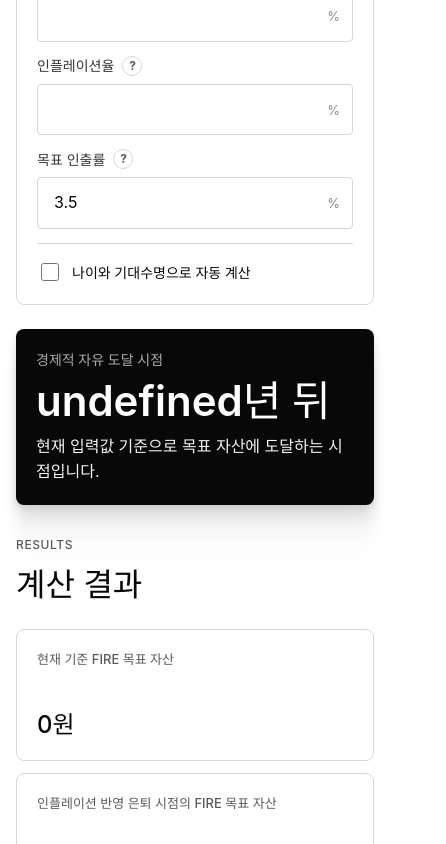
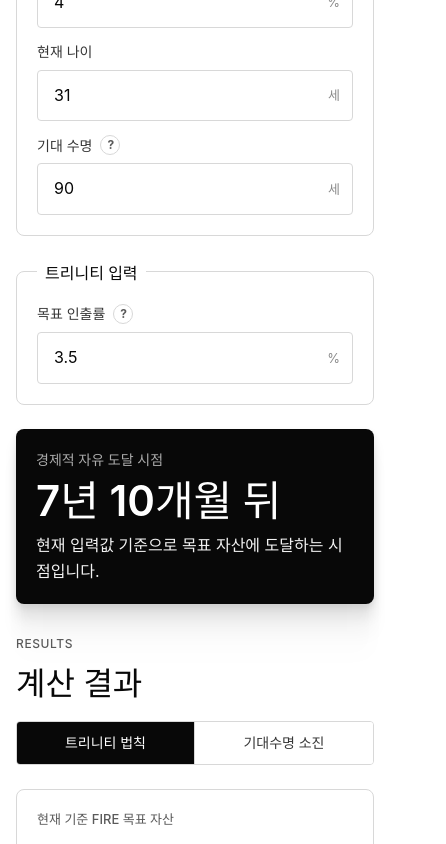
Before and after one commit to heojay/fire-calculator, a React (Vite) app: page / in a window 390 px wide. Shown: the part 980-1824 px from the top of the page, 446 px wide, since content can reach past the window. Built offline with nearby package versions, Linux system fonts and the light colour scheme.

Commit message:
기대수명 소진 계산 모드 UI 추가
공통 입력을 월 저축액, 월 소비액, 실질 수익률 중심으로 바꾸고 트리니티/기대수명 소진 탭을 추가했다.

README에는 두 계산 모드의 월 단위 계산 기준과 입력값 변경 사항을 반영했다.

```diff
--- a/src/App.tsx
+++ b/src/App.tsx
@@ -3,47 +3,46 @@
 import {
   FIRE_PRESETS,
   calculateFireScenarios,
+  calculateYearsToWork,
   percentInputToRate,
   rateToPercentInput,
+  type DepletionResult,
   type FireInputs,
+  type FireProjection,
   type FireScenarioResult,
-  type FireYearProjection,
 } from "./fireCalculator";
 
 type NumericFormValue = number | "";
+type CalculationMode = "trinity" | "depletion";
 
 type FormValues = {
   investableAssets: NumericFormValue;
-  annualIncome: NumericFormValue;
-  annualExpenses: NumericFormValue;
-  annualReturnRate: NumericFormValue;
-  incomeGrowthRate: NumericFormValue;
-  inflationRate: NumericFormValue;
-  withdrawalMode: "manual" | "auto";
+  monthlySavings: NumericFormValue;
+  monthlyExpenses: NumericFormValue;
+  annualRealReturnRate: NumericFormValue;
   targetWithdrawalRate: NumericFormValue;
   currentAge: NumericFormValue;
   lifeExpectancy: NumericFormValue;
 };
 
-type NumericFormField = Exclude<keyof FormValues, "withdrawalMode">;
+type NumericFormField = keyof FormValues;
 
-const requiredFields = [
-  ["investableAssets", "현재 투자 가능 자산", "원"],
-  ["annualIncome", "연 수입", "원"],
-  ["annualExpenses", "연 생활비", "원"],
-  ["annualReturnRate", "연 투자 수익률", "%"],
-  ["incomeGrowthRate", "연 수입 증가율", "%"],
-  ["inflationRate", "인플레이션율", "%"],
+const commonFields = [
+  ["investableAssets", "현재 보유 자산", "원"],
+  ["monthlySavings", "월 평균 저축액", "원"],
+  ["monthlyExpenses", "월 평균 소비액", "원"],
+  ["annualRealReturnRate", "연평균 예상 실질 수익률", "%"],
+  ["currentAge", "현재 나이", "세"],
+  ["lifeExpectancy", "기대 수명", "세"],
 ] as const;
 
 const fieldHelpText: Partial<Record<NumericFormField, string>> = {
-  annualReturnRate:
-    "개인 투자자의 비용, 세금, 위험 감수 차이를 감안해 장기 기본값은 명목 5%로 둡니다.",
-  incomeGrowthRate:
-    "장기 임금과 소득 증가 가정은 과도하게 높이지 않고 명목 3%를 기본값으로 둡니다.",
-  inflationRate: "장기 계산에서는 한국은행 물가안정목표에 가까운 2%를 기본값으로 둡니다.",
+  annualRealReturnRate:
+    "인플레이션을 차감한 장기 실질 수익률입니다. 별도 물가 상승률은 입력하지 않습니다.",
   targetWithdrawalRate:
-    "연 생활비를 FIRE 목표 자산으로 환산하는 비율입니다. 낮을수록 더 보수적인 목표 자산이 나옵니다.",
+    "월 소비액을 FIRE 목표 자산으로 환산하는 비율입니다. 낮을수록 더 보수적인 목표 자산이 나옵니다.",
+  lifeExpectancy:
+    "기대수명 소진 모드에서는 이 나이까지 현재 소비 수준을 유지하는 데 필요한 근로 기간을 계산합니다.",
 };
 
 const scenarioClassNames = ["scenario-conservative", "scenario-base", "scenario-optimistic"];
@@ -51,6 +50,7 @@
 const fireExamplePreset = FIRE_PRESETS.find((preset) => preset.id === "fire-example")!;
 
 function App() {
+  const [calculationMode, setCalculationMode] = useState<CalculationMode>("trinity");
   const [formValues, setFormValues] = useState<FormValues>(() =>
     presetToFormValues(fireExamplePreset.values),
   );
@@ -58,6 +58,7 @@
 
   const inputs = useMemo(() => formValuesToInputs(formValues), [formValues]);
   const scenarios = useMemo(() => calculateFireScenarios(inputs), [inputs]);
+  const depletionResult = useMemo(() => calculateYearsToWork(inputs), [inputs]);
   const baseScenario = scenarios[1];
   const selectedScenario =
     scenarios.find((scenario) => scenario.name === selectedScenarioName) ?? baseScenario;
@@ -66,13 +67,6 @@
     setFormValues((current) => ({
       ...current,
       [field]: value === "" ? "" : Number(value),
-    }));
-  };
-
-  const handleWithdrawalModeChange = (enabled: boolean) => {
-    setFormValues((current) => ({
-      ...current,
-      withdrawalMode: enabled ? "auto" : "manual",
     }));
   };
 
@@ -87,8 +81,8 @@
           <p className="eyebrow">FIRE CALCULATOR</p>
           <h1>경제적 자유까지 얼마나 걸릴까요?</h1>
           <p className="lead">
-            투자 가능 자산, 수입, 생활비를 바탕으로 FIRE 도달 시점과 필요한 목표 자산을
-            계산합니다.
+            현재 자산, 월 저축액, 월 소비액을 바탕으로 FIRE 목표 도달 시점과 기대수명까지
+            버티기 위한 최소 근로 기간을 계산합니다.
           </p>
         </section>
       </header>
@@ -110,8 +104,8 @@
             </button>
           </div>
 
-          <Fieldset title="필수 입력">
-            {requiredFields.map(([field, label, suffix]) => (
+          <Fieldset title="공통 입력">
+            {commonFields.map(([field, label, suffix]) => (
               <NumberField
                 key={field}
                 label={label}
@@ -121,49 +115,55 @@
                 onChange={(value) => handleFieldChange(field, value)}
               />
             ))}
+          </Fieldset>
+
+          {calculationMode === "trinity" && (
+            <Fieldset title="트리니티 입력">
               <NumberField
                 label="목표 인출률"
                 suffix="%"
-              value={
-                formValues.withdrawalMode === "auto"
-                  ? rateToPercentInput(baseScenario.projections[0].targetWithdrawalRate)
-                  : formValues.targetWithdrawalRate
-              }
-              readOnly={formValues.withdrawalMode === "auto"}
+                value={formValues.targetWithdrawalRate}
                 helpText={fieldHelpText.targetWithdrawalRate}
                 onChange={(value) => handleFieldChange("targetWithdrawalRate", value)}
               />
-            <AutoWithdrawalSettings
-              enabled={formValues.withdrawalMode === "auto"}
-              currentAge={formValues.currentAge}
-              lifeExpectancy={formValues.lifeExpectancy}
-              appliedRate={baseScenario.projections[0].targetWithdrawalRate}
-              onToggle={handleWithdrawalModeChange}
-              onFieldChange={handleFieldChange}
+            </Fieldset>
+          )}
+
+          <ResultHero
+            mode={calculationMode}
+            scenario={baseScenario}
+            depletionResult={depletionResult}
           />
-          </Fieldset>
-
-          <ResultHero scenario={baseScenario} />
         </section>
 
         <section className="results-panel">
-          <div className="section-heading">
+          <div className="section-heading results-heading">
+            <div>
               <p className="eyebrow">RESULTS</p>
               <h2>계산 결과</h2>
             </div>
+            <ModeTabs selectedMode={calculationMode} onChange={setCalculationMode} />
+          </div>
 
+          {calculationMode === "trinity" ? (
+            <>
               <SummaryGrid scenario={baseScenario} />
               <ScenarioGrid scenarios={scenarios} />
               <AssetChart scenarios={scenarios} />
+            </>
+          ) : (
+            <DepletionSummary result={depletionResult} />
+          )}
         </section>
       </section>
 
+      {calculationMode === "trinity" && (
         <section className="tables-band">
           <div className="section-heading">
-          <p className="eyebrow">YEARLY PROJECTION</p>
-          <h2>연도별 추이</h2>
+            <p className="eyebrow">MONTHLY PROJECTION</p>
+            <h2>월별 추이</h2>
           </div>
-        <div className="table-actions" aria-label="연도별 추이 시나리오 선택">
+          <div className="table-actions" aria-label="월별 추이 시나리오 선택">
             {scenarios.map((scenario) => (
               <button
                 className={
@@ -179,26 +179,75 @@
           </div>
           <div className="table-grid">
             <ProjectionTable
-            title="연도별 투자 가능 자산 추이"
-            rows={selectedScenario.projections}
+              title="투자 가능 자산 추이"
+              rows={getTableRows(selectedScenario.projections)}
               valueKey="investableAssets"
             />
             <ProjectionTable
-            title="연도별 FIRE 목표 자산 추이"
-            rows={selectedScenario.projections}
+              title="FIRE 목표 자산 추이"
+              rows={getTableRows(selectedScenario.projections)}
               valueKey="fireTargetAssets"
             />
           </div>
         </section>
+      )}
     </main>
   );
 }
 
-function ResultHero({ scenario }: { scenario: FireScenarioResult }) {
+function ModeTabs({
+  selectedMode,
+  onChange,
+}: {
+  selectedMode: CalculationMode;
+  onChange: (mode: CalculationMode) => void;
+}) {
+  const tabs = [
+    ["trinity", "트리니티 법칙"],
+    ["depletion", "기대수명 소진"],
+  ] as const;
+
+  return (
+    <div className="mode-tabs" role="tablist" aria-label="계산 모드">
+      {tabs.map(([mode, label]) => (
+        <button
+          aria-selected={selectedMode === mode}
+          className={selectedMode === mode ? "mode-tab mode-tab-active" : "mode-tab"}
+          key={mode}
+          role="tab"
+          type="button"
+          onClick={() => onChange(mode)}
+        >
+          {label}
+        </button>
+      ))}
+    </div>
+  );
+}
+
+function ResultHero({
+  mode,
+  scenario,
+  depletionResult,
+}: {
+  mode: CalculationMode;
+  scenario: FireScenarioResult;
+  depletionResult: DepletionResult;
+}) {
+  if (mode === "depletion") {
+    return (
+      <aside className="hero-card depletion-hero-card">
+        <p className="card-label">기대수명까지 버티기 위한 최소 근로 기간</p>
+        <strong>{formatWorkRequirementSentence(depletionResult)}</strong>
+        <span>{formatDepletionStatus(depletionResult)}</span>
+      </aside>
+    );
+  }
+
   return (
     <aside className="hero-card">
       <p className="card-label">경제적 자유 도달 시점</p>
-      <strong>{formatYearsToFire(scenario)}</strong>
+      <strong>{formatMonthsToFire(scenario)}</strong>
       <span>
         {scenario.status === "achieved"
           ? "현재 입력값 기준으로 목표 자산에 도달하는 시점입니다."
@@ -211,14 +260,8 @@
 function SummaryGrid({ scenario }: { scenario: FireScenarioResult }) {
   const items = [
     ["현재 기준 FIRE 목표 자산", formatMoney(scenario.currentFireTargetAssets)],
-    [
-      "인플레이션 반영 은퇴 시점의 FIRE 목표 자산",
-      scenario.retirementFireTargetAssets === null
-        ? "도달 어려움"
-        : formatMoney(scenario.retirementFireTargetAssets),
-    ],
-    ["앞으로 더 일해야 하는 기간", formatYearsToFire(scenario)],
-    ["적용된 목표 인출률", `${rateToPercentInput(scenario.projections[0].targetWithdrawalRate)}%`],
+    ["앞으로 더 일해야 하는 기간", formatMonthsToFire(scenario)],
+    ["적용된 목표 인출률", `${rateToPercentInput(scenario.inputs.targetWithdrawalRate)}%`],
     [
       "은퇴 시 예상 투자 가능 자산",
       scenario.retirementInvestableAssets === null
@@ -226,10 +269,10 @@
         : formatMoney(scenario.retirementInvestableAssets),
     ],
     [
-      "은퇴 시 예상 연 생활비",
-      scenario.retirementAnnualExpenses === null
+      "현재 월 소비액",
+      scenario.retirementMonthlyExpenses === null
         ? "도달 어려움"
-        : formatMoney(scenario.retirementAnnualExpenses),
+        : `${formatMoney(scenario.retirementMonthlyExpenses)} / 월`,
     ],
     [
       "은퇴 후 안전 인출 가능 금액",
@@ -251,6 +294,41 @@
   );
 }
 
+function DepletionSummary({ result }: { result: DepletionResult }) {
+  const items = [
+    ["필요 최소 근로 기간", formatWorkDuration(result.monthsToWork)],
+    ["은퇴 예상 나이", formatRetirementAge(result.retirementAge)],
+    ["최고점 자산 규모", result.peakAssets === null ? "계산 불가" : formatMoney(result.peakAssets)],
+    [
+      "기대수명 시점 잔여 자산",
+      result.finalAssets === null ? "계산 불가" : formatMoney(result.finalAssets),
+    ],
+  ];
+
+  return (
+    <>
+      <div className="summary-grid depletion-grid">
+        {items.map(([label, value]) => (
+          <article className="metric-card" key={label}>
+            <span>{label}</span>
+            <strong>{value}</strong>
+          </article>
+        ))}
+      </div>
+      <article className="chart-card depletion-note">
+        <div>
+          <p className="eyebrow">MODEL</p>
+          <h3>기대수명 소진 모델</h3>
+        </div>
+        <p>
+          근로 기간에는 매월 저축액을 더하고, 은퇴 후에는 매월 소비액을 차감합니다. 모든 월의
+          자산에는 입력한 연평균 실질 수익률을 월 수익률로 환산해 적용합니다.
+        </p>
+      </article>
+    </>
+  );
+}
+
 function ScenarioGrid({ scenarios }: { scenarios: FireScenarioResult[] }) {
   return (
     <div className="scenario-grid">
@@ -258,7 +336,7 @@
         <article className={`scenario-card ${scenarioClassNames[index]}`} key={scenario.name}>
           <span>{scenario.description}</span>
           <h3>{scenario.name} 시나리오</h3>
-          <strong>{formatYearsToFire(scenario)}</strong>
+          <strong>{formatMonthsToFire(scenario)}</strong>
           <p>
             {scenario.retirementInvestableAssets === null
               ? "100년 제한 안에서 FIRE 목표 자산에 도달하지 못합니다."
@@ -285,16 +363,16 @@
   const minValue = Math.min(...values, 0);
   const maxValue = Math.max(...values, 1);
   const valueRange = maxValue - minValue || 1;
-  const maxYear = Math.max(
-    ...scenarios.map((scenario) => scenario.projections.at(-1)?.year ?? 1),
+  const maxMonth = Math.max(
+    ...scenarios.map((scenario) => scenario.projections.at(-1)?.month ?? 1),
     1,
   );
   const yTicks = Array.from({ length: 4 }, (_, index) => minValue + (valueRange / 3) * index);
-  const xTicks = Array.from(new Set([0, Math.round(maxYear / 2), maxYear]));
+  const xTicks = Array.from(new Set([0, Math.round(maxMonth / 2), maxMonth]));
 
-  const toPoint = (row: FireYearProjection, value: number) => {
+  const toPoint = (row: FireProjection, value: number) => {
     const x =
-      padding.left + (row.year / maxYear) * (width - padding.left - padding.right);
+      padding.left + (row.month / maxMonth) * (width - padding.left - padding.right);
     const y =
       height -
       padding.bottom -
@@ -302,8 +380,8 @@
     return `${x},${y}`;
   };
 
-  const toX = (year: number) =>
-    padding.left + (year / maxYear) * (width - padding.left - padding.right);
+  const toX = (month: number) =>
+    padding.left + (month / maxMonth) * (width - padding.left - padding.right);
   const toY = (value: number) =>
     height -
     padding.bottom -
@@ -313,7 +391,7 @@
       <div className="chart-heading">
         <div>
           <p className="eyebrow">CHART</p>
-          <h3>연도별 자산 추이 그래프</h3>
+          <h3>월별 자산 추이 그래프</h3>
         </div>
         <div className="legend">
           <span className="legend-conservative">보수적</span>
@@ -322,7 +400,7 @@
           <span className="legend-target">점선: FIRE 목표 자산</span>
         </div>
       </div>
-      <svg viewBox={`0 0 ${width} ${height}`} role="img" aria-label="연도별 자산 추이">
+      <svg viewBox={`0 0 ${width} ${height}`} role="img" aria-label="월별 자산 추이">
         {yTicks.map((tick) => (
           <g key={`y-${tick}`}>
             <line
@@ -344,7 +422,7 @@
             x={toX(tick)}
             y={height - 12}
           >
-            {tick === 0 ? "현재" : `${tick}년`}
+            {tick === 0 ? "현재" : formatProjectionMonth(tick)}
           </text>
         ))}
         <line
@@ -412,7 +490,7 @@
   valueKey,
 }: {
   title: string;
-  rows: FireYearProjection[];
+  rows: FireProjection[];
   valueKey: "investableAssets" | "fireTargetAssets";
 }) {
   return (
@@ -422,19 +500,19 @@
         <table>
           <thead>
             <tr>
-              <th>연도</th>
+              <th>시점</th>
               <th>{valueKey === "investableAssets" ? "투자 가능 자산" : "FIRE 목표 자산"}</th>
               <th>목표 인출률</th>
-              <th>연 생활비</th>
+              <th>월 소비액</th>
             </tr>
           </thead>
           <tbody>
             {rows.map((row) => (
-              <tr key={`${valueKey}-${row.year}`}>
-                <td>{formatProjectionYear(row.year)}</td>
+              <tr key={`${valueKey}-${row.month}`}>
+                <td>{formatProjectionMonth(row.month)}</td>
                 <td>{formatMoney(row[valueKey])}</td>
                 <td>{rateToPercentInput(row.targetWithdrawalRate)}%</td>
-                <td>{formatMoney(row.annualExpenses)}</td>
+                <td>{formatMoney(row.monthlyExpenses)}</td>
               </tr>
             ))}
           </tbody>
@@ -453,64 +531,16 @@
   );
 }
 
-function AutoWithdrawalSettings({
-  enabled,
-  currentAge,
-  lifeExpectancy,
-  appliedRate,
-  onToggle,
-  onFieldChange,
-}: {
-  enabled: boolean;
-  currentAge: NumericFormValue;
-  lifeExpectancy: NumericFormValue;
-  appliedRate: number;
-  onToggle: (enabled: boolean) => void;
-  onFieldChange: (field: NumericFormField, value: string) => void;
-}) {
-  return (
-    <div className="auto-withdrawal">
-      <label className="toggle-field">
-        <input
-          type="checkbox"
-          checked={enabled}
-          onChange={(event) => onToggle(event.target.checked)}
-        />
-        <span>나이와 기대수명으로 자동 계산</span>
-      </label>
-      {enabled && (
-        <div className="auto-withdrawal-fields">
-          <NumberField
-            label="현재 나이"
-            suffix="세"
-            value={currentAge}
-            onChange={(value) => onFieldChange("currentAge", value)}
-          />
-          <NumberField
-            label="기대수명"
-            suffix="세"
-            value={lifeExpectancy}
-            onChange={(value) => onFieldChange("lifeExpectancy", value)}
-          />
-          <p>현재 기준 자동 인출률 {rateToPercentInput(appliedRate)}%</p>
-        </div>
-      )}
-    </div>
-  );
-}
-
 function NumberField({
   label,
   suffix,
   value,
-  readOnly = false,
   helpText,
   onChange,
 }: {
   label: string;
   suffix: string;
   value: NumericFormValue;
-  readOnly?: boolean;
   helpText?: string;
   onChange: (value: string) => void;
 }) {
@@ -538,7 +568,6 @@
           id={inputId}
           type="number"
           inputMode="decimal"
-          readOnly={readOnly}
           value={inputValue}
           onChange={(event) => onChange(event.target.value)}
         />
@@ -552,12 +581,9 @@
 function presetToFormValues(values: FireInputs): FormValues {
   return {
     investableAssets: values.investableAssets,
-    annualIncome: values.annualIncome,
-    annualExpenses: values.annualExpenses,
-    annualReturnRate: rateToPercentInput(values.annualReturnRate),
-    incomeGrowthRate: rateToPercentInput(values.incomeGrowthRate),
-    inflationRate: rateToPercentInput(values.inflationRate),
-    withdrawalMode: values.withdrawalMode,
+    monthlySavings: values.monthlySavings,
+    monthlyExpenses: values.monthlyExpenses,
+    annualRealReturnRate: rateToPercentInput(values.annualRealReturnRate),
     targetWithdrawalRate: rateToPercentInput(values.targetWithdrawalRate),
     currentAge: values.currentAge,
     lifeExpectancy: values.lifeExpectancy,
@@ -567,12 +593,9 @@
 function formValuesToInputs(values: FormValues): FireInputs {
   return {
     investableAssets: normalizeFormNumber(values.investableAssets),
-    annualIncome: normalizeFormNumber(values.annualIncome),
-    annualExpenses: normalizeFormNumber(values.annualExpenses),
-    annualReturnRate: percentInputToRate(normalizeFormNumber(values.annualReturnRate)),
-    incomeGrowthRate: percentInputToRate(normalizeFormNumber(values.incomeGrowthRate)),
-    inflationRate: percentInputToRate(normalizeFormNumber(values.inflationRate)),
-    withdrawalMode: values.withdrawalMode,
+    monthlySavings: normalizeFormNumber(values.monthlySavings),
+    monthlyExpenses: normalizeFormNumber(values.monthlyExpenses),
+    annualRealReturnRate: percentInputToRate(normalizeFormNumber(values.annualRealReturnRate)),
     targetWithdrawalRate: percentInputToRate(normalizeFormNumber(values.targetWithdrawalRate)),
     currentAge: normalizeFormNumber(values.currentAge),
     lifeExpectancy: normalizeFormNumber(values.lifeExpectancy),
@@ -581,6 +604,11 @@
 
 function normalizeFormNumber(value: NumericFormValue): number {
   return value === "" ? 0 : value;
+}
+
+function getTableRows(rows: FireProjection[]): FireProjection[] {
+  const lastMonth = rows.at(-1)?.month ?? 0;
+  return rows.filter((row) => row.month % 12 === 0 || row.month === lastMonth);
 }
 
 function formatMoney(value: number): string {
@@ -598,20 +626,78 @@
   return `${Math.round(value).toLocaleString("ko-KR")}원`;
 }
 
-function formatYearsToFire(scenario: FireScenarioResult): string {
-  if (scenario.yearsToFire === null) {
+function formatMonthsToFire(scenario: FireScenarioResult): string {
+  if (scenario.monthsToFire === null) {
     return "도달 어려움";
   }
 
-  if (scenario.yearsToFire === 0) {
+  if (scenario.monthsToFire === 0) {
     return "이미 도달";
   }
 
-  return `${scenario.yearsToFire}년 뒤`;
+  return `${formatWorkDuration(scenario.monthsToFire)} 뒤`;
 }
 
-function formatProjectionYear(year: number): string {
-  return year === 0 ? "현재" : `${year}년 뒤`;
+function formatWorkRequirementSentence(result: DepletionResult): string {
+  if (result.status === "invalid-time-horizon") {
+    return "계산할 기간이 없습니다.";
+  }
+
+  if (result.status === "not-achievable" || result.monthsToWork === null) {
+    return "현재 조건으로는 어렵습니다.";
+  }
+
+  return `앞으로 ${formatWorkDuration(result.monthsToWork)} 더 일해야 합니다.`;
+}
+
+function formatDepletionStatus(result: DepletionResult): string {
+  if (result.status === "already-sufficient") {
+    return "현재 자산만으로도 기대수명까지 현재 소비 수준을 유지할 수 있습니다.";
+  }
+
+  if (result.status === "achievable") {
+    return "기대수명 시점에 자산이 0 이상이 되는 가장 빠른 은퇴 시점입니다.";
+  }
+
+  if (result.status === "invalid-time-horizon") {
+    return "기대 수명이 현재 나이보다 커야 합니다.";
+  }
+
+  return "기대수명까지 계속 일해도 현재 소비 수준을 유지하기 어렵습니다.";
+}
+
+function formatWorkDuration(months: number | null): string {
+  if (months === null) {
+    return "계산 불가";
+  }
+
+  const years = Math.floor(months / 12);
+  const remainingMonths = months % 12;
+
+  return `${years}년 ${remainingMonths}개월`;
+}
+
+function formatRetirementAge(age: number | null): string {
+  if (age === null) {
+    return "계산 불가";
+  }
+
+  const years = Math.floor(age);
+  const months = Math.round((age - years) * 12);
+
+  if (months === 0) {
+    return `${years}세`;
+  }
+
+  return `${years}세 ${months}개월`;
+}
+
+function formatProjectionMonth(month: number): string {
+  if (month === 0) {
+    return "현재";
+  }
+
+  return `${formatWorkDuration(month)} 뒤`;
 }
 
 function getScenarioLineClassName(name: string): string {
--- a/src/styles.css
+++ b/src/styles.css
@@ -123,10 +123,10 @@
   max-width: 820px;
   margin-bottom: 16px;
   color: var(--ink);
-  font-size: clamp(36px, 5vw, 56px);
+  font-size: 56px;
   font-weight: 600;
   line-height: 1.1;
-  letter-spacing: -0.4px;
+  letter-spacing: 0;
 }
 
 .lead {
@@ -163,6 +163,11 @@
   line-height: 1.06;
 }
 
+.depletion-hero-card strong {
+  font-size: 34px;
+  line-height: 1.18;
+}
+
 .hero-card span {
   color: #f2f2f2;
   font-size: 16px;
@@ -194,6 +199,44 @@
   font-size: 32px;
   font-weight: 500;
   line-height: 1.3;
+}
+
+.results-heading {
+  display: flex;
+  align-items: end;
+  justify-content: space-between;
+  gap: 16px;
+}
+
+.mode-tabs {
+  display: grid;
+  grid-template-columns: repeat(2, minmax(0, 1fr));
+  min-width: min(100%, 340px);
+  border: 1px solid var(--hairline);
+  border-radius: 4px;
+  background: var(--canvas);
+  overflow: hidden;
+}
+
+.mode-tab {
+  min-height: 42px;
+  border: 0;
+  border-right: 1px solid var(--hairline);
+  padding: 10px 12px;
+  color: var(--body);
+  background: var(--canvas);
+  font-size: 14px;
+  font-weight: 500;
+  line-height: 1.4;
+}
+
+.mode-tab:last-child {
+  border-right: 0;
+}
+
+.mode-tab-active {
+  color: var(--on-primary);
+  background: var(--primary);
 }
 
 .input-actions {
@@ -382,6 +425,10 @@
   gap: 12px;
 }
 
+.depletion-grid {
+  grid-template-columns: repeat(4, minmax(0, 1fr));
+}
+
 .metric-card,
 .chart-card,
 .table-card {
@@ -466,6 +513,18 @@
   padding: 24px;
 }
 
+.depletion-note {
+  display: grid;
+  gap: 14px;
+}
+
+.depletion-note p {
+  margin: 0;
+  color: var(--body);
+  font-size: 15px;
+  line-height: 1.7;
+}
+
 .chart-heading {
   display: flex;
   align-items: start;
@@ -475,7 +534,8 @@
 }
 
 .chart-heading h3,
-.table-card h3 {
+.table-card h3,
+.depletion-note h3 {
   margin: 0;
   color: var(--ink);
   font-size: 20px;
@@ -651,7 +711,8 @@
 @media (max-width: 991px) {
   .hero-grid,
   .content-grid,
-  .table-grid {
+  .table-grid,
+  .depletion-grid {
     grid-template-columns: 1fr;
   }
 
@@ -668,7 +729,8 @@
   }
 
   .top-nav,
-  .chart-heading {
+  .chart-heading,
+  .results-heading {
     align-items: stretch;
     flex-direction: column;
   }
```
Also changed, not shown: 1 other file (tests, documents, lock files or other folders). Lines whose indentation alone changed are shown as unchanged.
